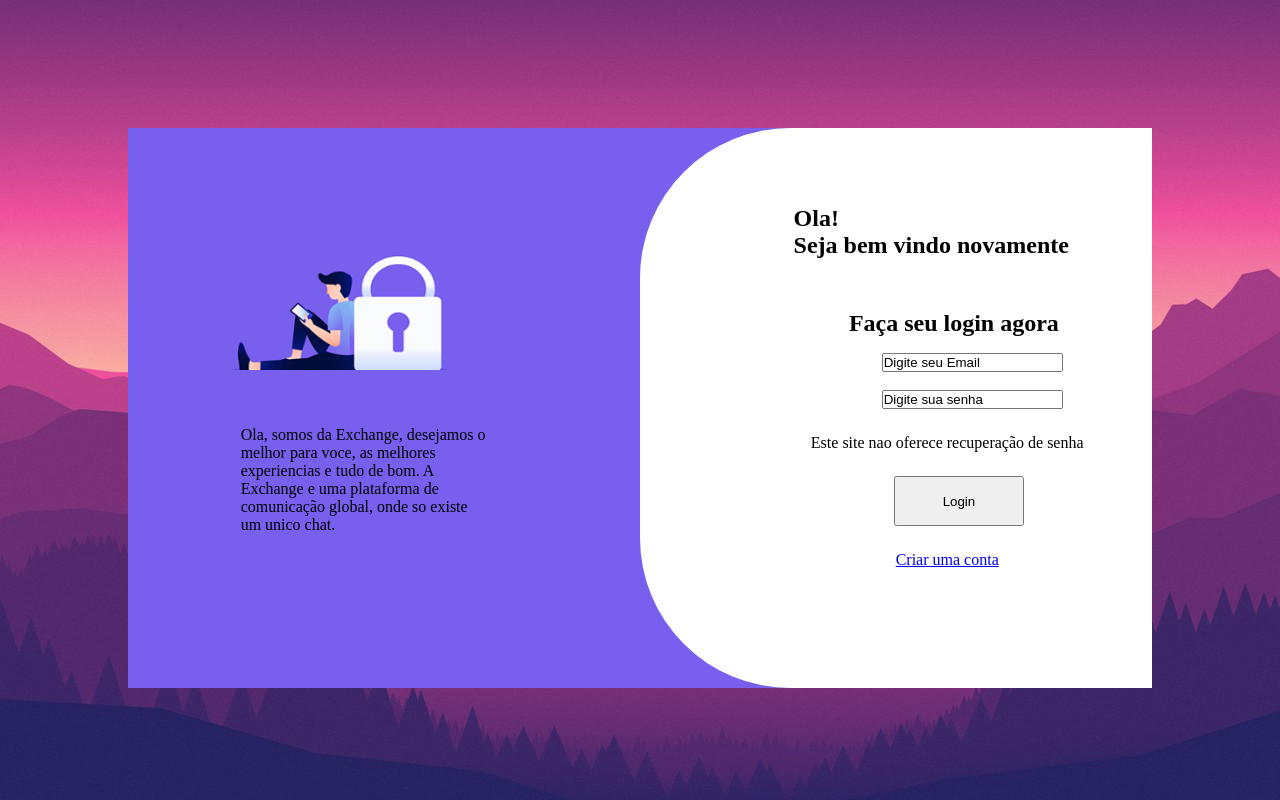
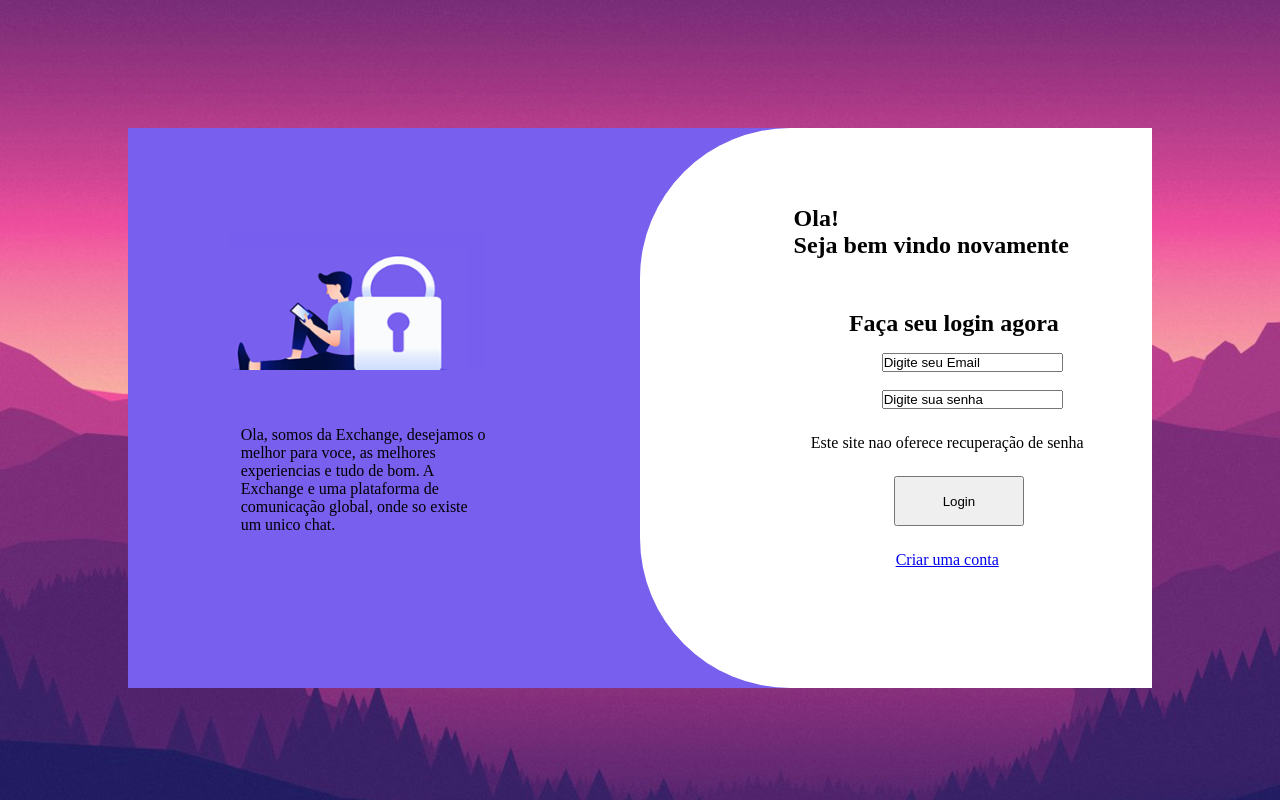
Before and after one commit to EduardoCosta942/exchange, a website: page Exchange/index.html in a window 1280 px wide. Drawn offline with Linux system fonts and the light colour scheme.

Commit message:
Background fixed
O background foi arrumado.

```diff
--- a/Exchange/assets/cadastro.css
+++ b/Exchange/assets/cadastro.css
@@ -3,7 +3,7 @@
     padding: 0%;
 }
 body {
-      background-image: url(/Exchange/assets/images/firewatch-campo-santo-kholmy-vid-les-igra-peizazh-gory-poz-7.jpeg);
+      background-image: url(/Exchange/assets/images/firewatch-campo-santo-kholmy-vid-les-igra-peizazh-gory-poz-7.png);
 }
 #border {
 
--- a/Exchange/assets/chat.css
+++ b/Exchange/assets/chat.css
@@ -3,7 +3,7 @@
     padding: 0%;
 }
 body{
-    background-image: url(/Exchange/assets/images/firewatch-campo-santo-kholmy-vid-les-igra-peizazh-gory-poz-7.jpeg);
+    background-image: url(/Exchange/assets/images/firewatch-campo-santo-kholmy-vid-les-igra-peizazh-gory-poz-7.png);
 }
 #telaDeFundo{
     background-color: purple;
--- a/Exchange/assets/style.css
+++ b/Exchange/assets/style.css
@@ -5,7 +5,7 @@
 body{
     width: 100%;
     height: 100%;
-    background-image: url(/Exchange/assets/images/firewatch-campo-santo-kholmy-vid-les-igra-peizazh-gory-poz-7.jpeg);
+    background-image: url(/Exchange/assets/images/firewatch-campo-santo-kholmy-vid-les-igra-peizazh-gory-poz-7.png);
 }
 .tela{
     width: 100vw;
```
Also changed, not shown: Exchange/assets/images/firewatch-campo-santo-kholmy-vid-les-igra-peizazh-gory-poz-7.jpeg (deleted), Exchange/assets/images/firewatch-campo-santo-kholmy-vid-les-igra-peizazh-gory-poz-7.png (added).
